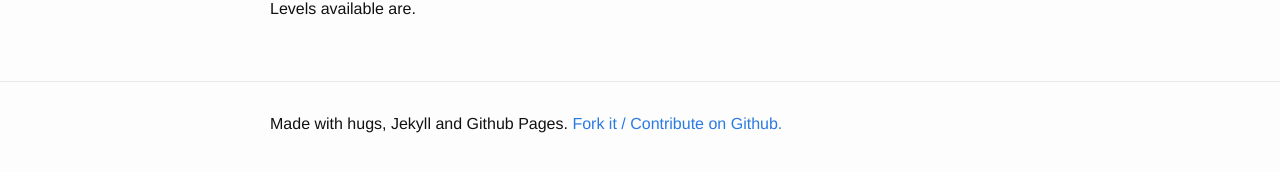
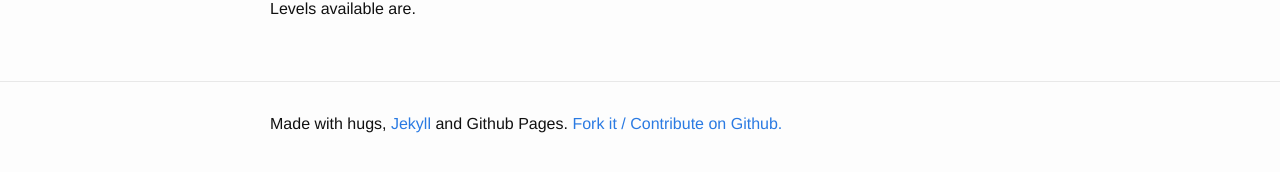
Before and after one commit to bluehat/placeforeverybody, a Jekyll site: the page built from levels.md, in a window 1280 px wide. Shown: the part 269-441 px from the top of the page. Built offline with Jekyll 4.4.1, drawn with Linux system fonts in a browser that asks for light colours; part of the change alters nothing that is shown.

Commit message:
base path had an extra slash

```diff
--- a/_config.yml
+++ b/_config.yml
@@ -3,10 +3,8 @@ title: A Place For Everybody
 email: your-email@domain.com
 description: > # this means to ignore newlines until "baseurl:"
   Quantifying "Be Excellent To Each Other"
-baseurl: "/placeforeverybody/" # the subpath of your site, e.g. /blog/
+baseurl: "/placeforeverybody" # the subpath of your site, e.g. /blog/
 url: "placeforeverybody.org" # the base hostname & protocol for your site
-twitter_username: jekyllrb
-github_username:  jekyll
 
 #Github Pages Settings
 highlighter: pygments
--- a/_includes/footer.html
+++ b/_includes/footer.html
@@ -2,7 +2,7 @@
 
   <div class="wrapper">
 
-    <p> Made with hugs, Jekyll and Github Pages. <a href="{{ site.github.repository_url }}/">Fork it / Contribute on Github. </p>
+    <p> Made with hugs, <a href="http://jekyllrb.com/Jekyll">Jekyll</a> and Github Pages. <a href="{{ site.github.repository_url }}/">Fork it / Contribute on Github.</a> </p>
 
   </div>
 
```
